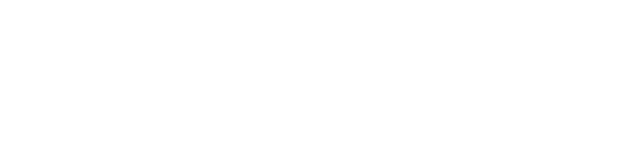
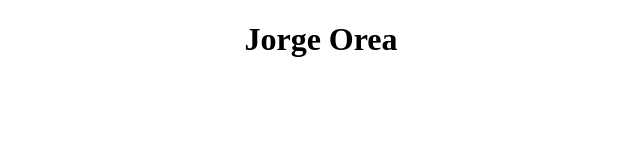
Before and after one commit to jorgeorea324/jorgeorea324.github.io, a plain HTML site: page index.html in a window 1280 px wide. Shown: the whole page, without its empty margins (319-959 px from the left). Drawn offline with Linux system fonts and the light colour scheme.

Commit message:
Add name to center page

```diff
--- a/index.html
+++ b/index.html
@@ -6,6 +6,8 @@
 
   </head>
   <body>
+    <h1><center>Jorge Orea</center></h1>
+
 
   </body>
 </html>
```
